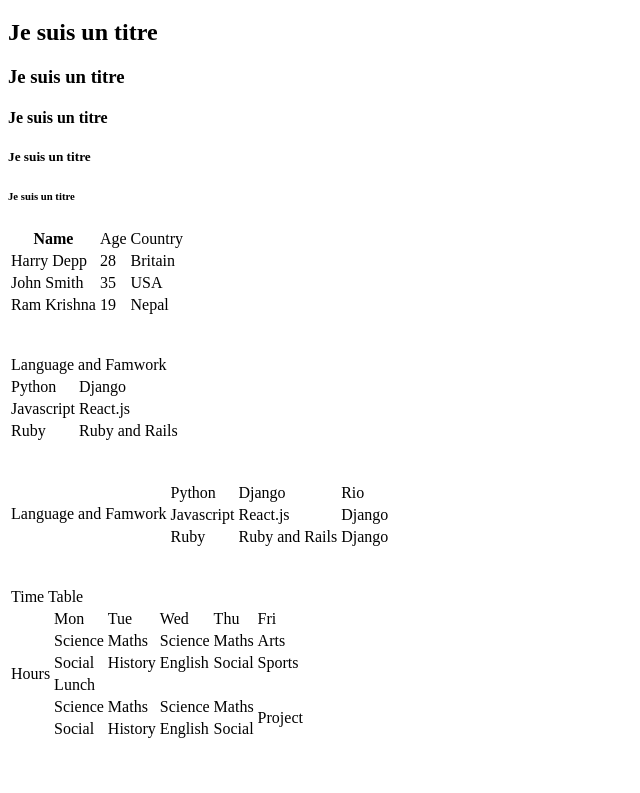
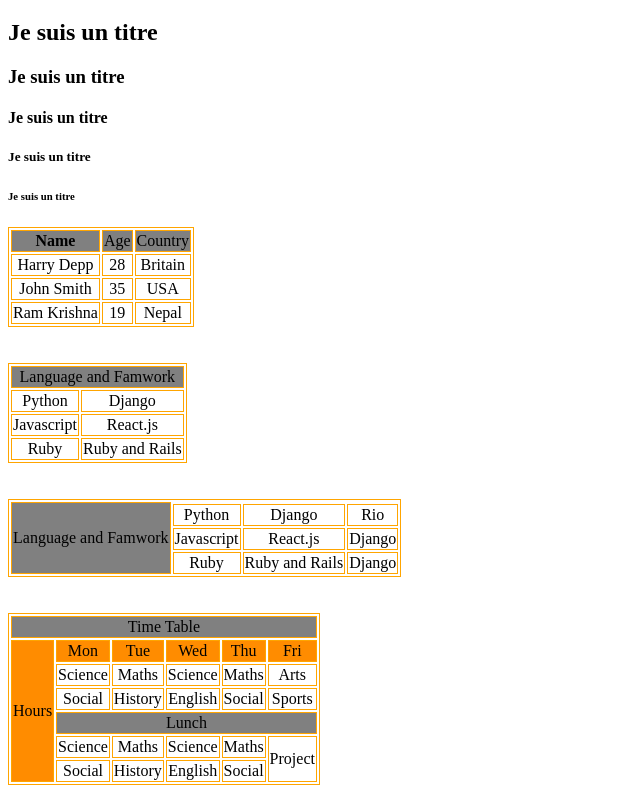
Before and after one commit to Sniikks/exercices, a PHP site: page / in a window 1280 px wide. Shown: the part 469-1262 px from the top of the page, without its empty margins (0-640 px from the left). Before the commit the page ends 1207 px from the top, so only its background shows below. Run offline with PHP 8.4, Linux system fonts and the light colour scheme.

Commit message:
style.css

```diff
--- a/style.css
+++ b/style.css
@@ -5,3 +5,17 @@ p{color: orangered}
 /* . Pour définir la couleur d'un groupe de classe */
 .Rouge {color: red;}
 .Fuchsia {color: fuchsia;}
+
+/* Permet de mettre un rectangle noir de 1 pixel autour des mots */
+tr, td, th, table {
+    border: 1px solid black;
+    border-color: orange;
+}
+
+/* Permet d'aligner le texte au centre de la case */
+tr td {
+    text-align: center
+}
+
+.colorbackground {color: black; background-color: gray;}
+.colorbackground2 {color: black; background-color: darkorange;}
```
